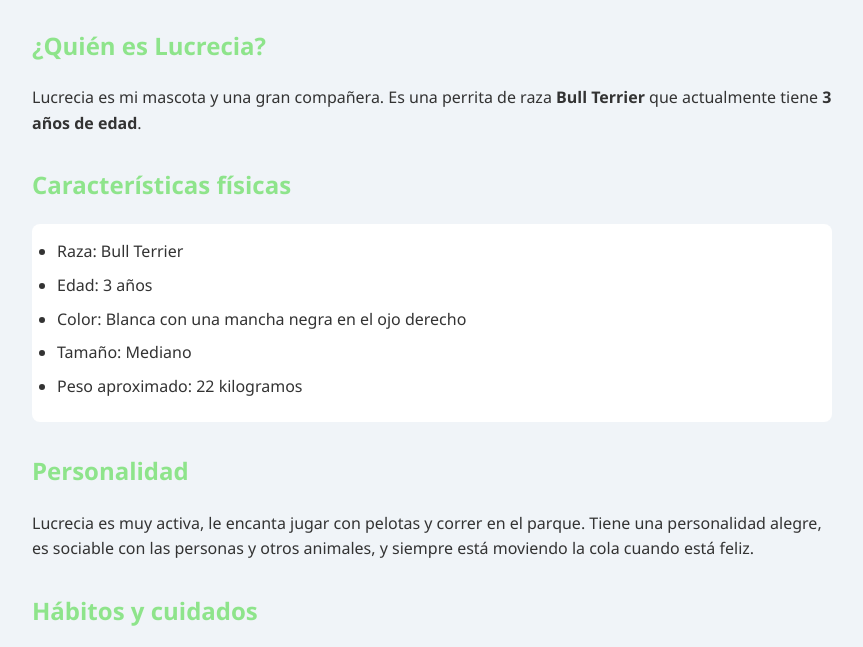
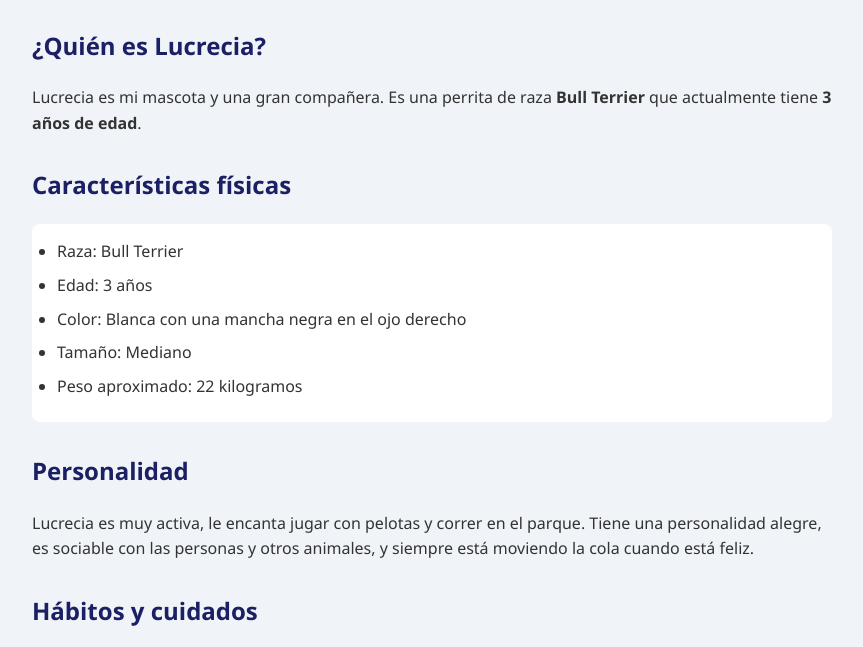
Before and after one commit to Ricardo-De-la-Cruz-Choque/Clase3, a plain HTML site: page index2.html in a window 1280 px wide. Shown: the part 116-763 px from the top of the page, without its empty margins (208-1071 px from the left). Drawn offline with Linux system fonts and the light colour scheme.

Commit message:
Detalles

```diff
--- a/css/estilos.css
+++ b/css/estilos.css
@@ -14,7 +14,7 @@ h1 {
 }
 
 h2{
-    color: #8ee48b;
+    color: #1b1f63;
     margin-top: 30px;
 }
 
```
